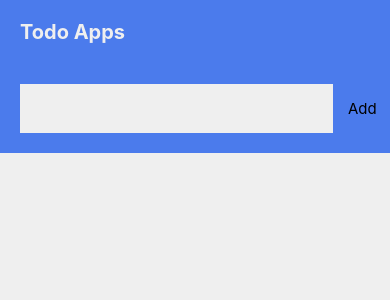
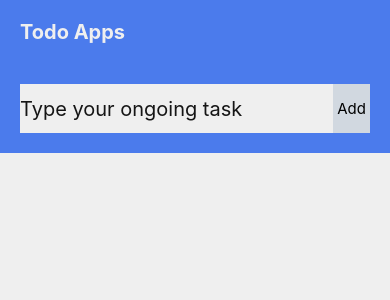
Before and after one commit to aldiwira/ToDOApps, a React Native app: screen / in a window 390 px wide. Shown: the top 300 px of the page. Built offline with nearby package versions, Linux system fonts and the light colour scheme.

Commit message:
fixing layout input text

```diff
--- a/src/components/inputbar/index.js
+++ b/src/components/inputbar/index.js
@@ -1,12 +1,5 @@
 import React from 'react';
-import {
-  StyleSheet,
-  Text,
-  View,
-  TextInput,
-  Button,
-  TouchableOpacity,
-} from 'react-native';
+import {StyleSheet, View, TextInput} from 'react-native';
 import colors from '../../config/colors';
 import AppButton from './button';
 
@@ -15,10 +8,18 @@ const index = props => {
     <View style={styles.inputBar}>
       <TextInput
         style={styles.input}
-        value={props.value}
+        placeholder="Type your ongoing task"
         onChangeText={props.onChange}
+        defaultValue={props.value}
       />
-      <AppButton title="Add" onPress={props.onPress} />
+      <View style={styles.button}>
+        <AppButton
+          style={styles.button}
+          title="Add"
+          color={colors.colorTwinkleBlue}
+          onPress={props.onPress}
+        />
+      </View>
     </View>
   );
 };
@@ -28,13 +29,16 @@ export default index;
 const styles = StyleSheet.create({
   inputBar: {
     backgroundColor: colors.colorBlueNTSC,
+    flexDirection: 'row',
     padding: 20,
-    flexDirection: 'row',
   },
   input: {
-    flex: 1,
+    flex: 2,
     color: colors.colorBlackMe,
     fontSize: 20,
     backgroundColor: colors.colorWhiteFlat,
   },
+  button: {
+    flex: 1,
+  },
 });
```
